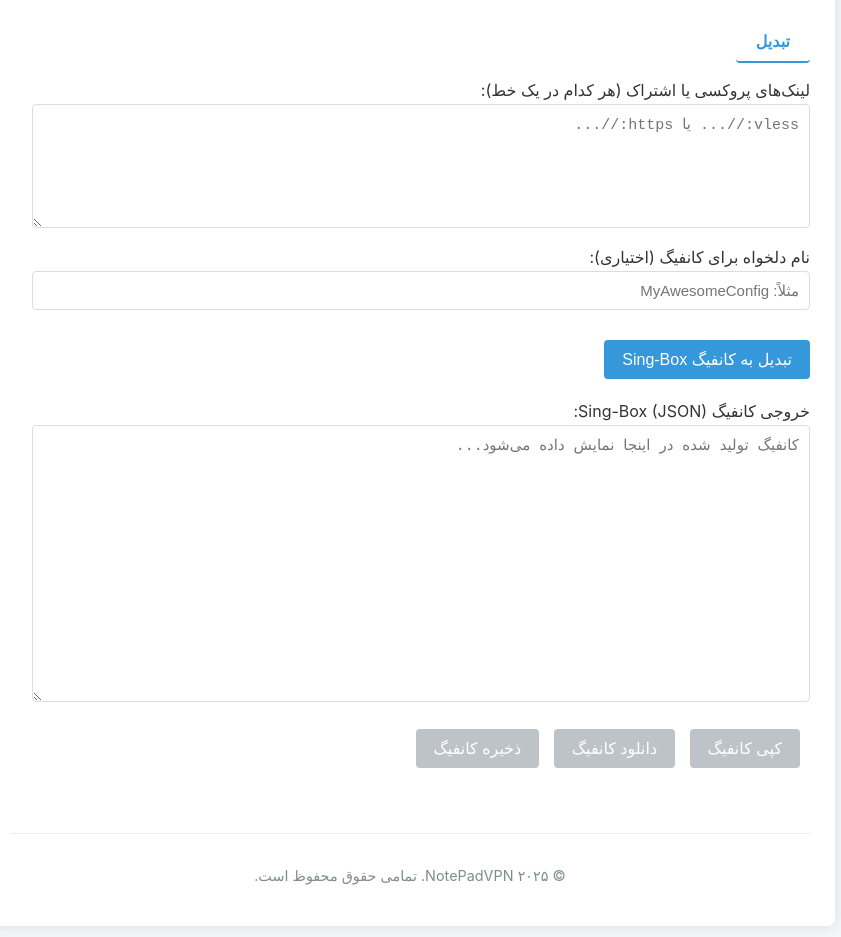
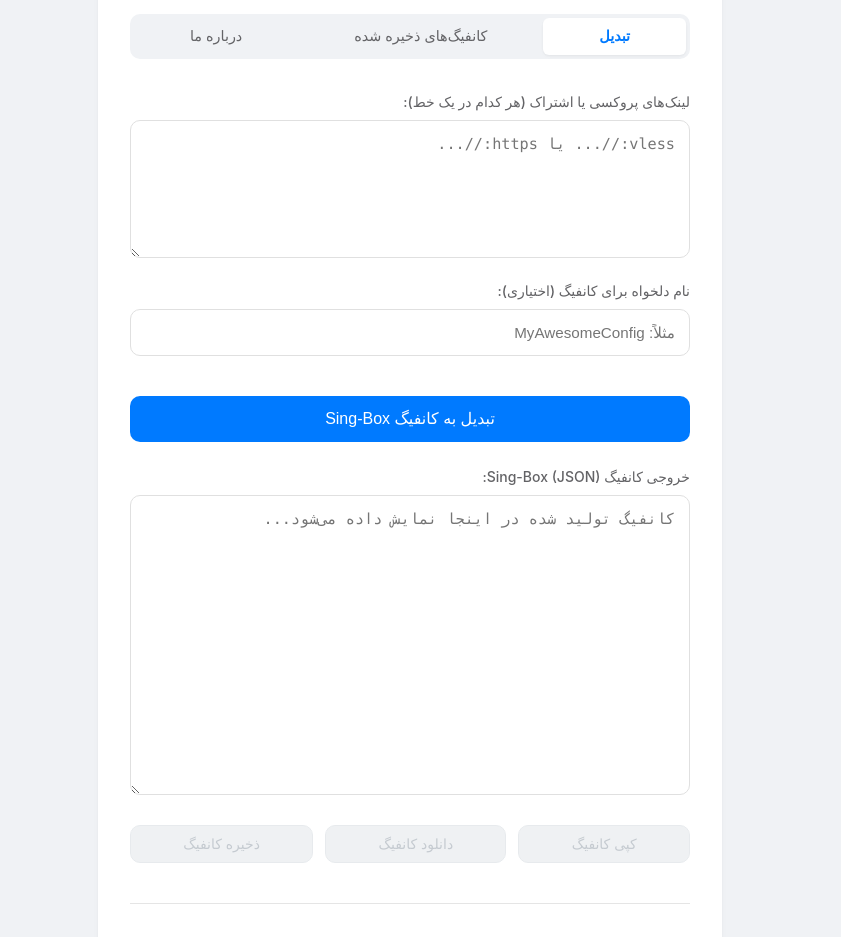
Before and after one commit to FReak4L/singbox-converter, a plain HTML site: page index.html in a window 1280 px wide. Shown: the part 199-1136 px from the top of the page, without its empty margins (230-1071 px from the left). Drawn offline with Linux system fonts and the light colour scheme.

Commit message:
Update style.css

```diff
--- a/style.css
+++ b/style.css
@@ -1,73 +1,100 @@
+:root {
+    --background-primary: #ffffff;
+    --background-secondary: #f0f2f5; /* Lighter gray for inputs/secondary elements */
+    --text-primary: #1c1c1e; /* iOS system black */
+    --text-secondary: #636366; /* iOS system gray */
+    --accent-primary: #007aff; /* iOS blue */
+    --accent-primary-hover: #005fcc;
+    --border-radius-md: 0.625rem; /* 10px */
+    --border-radius-lg: 0.825rem; /* 13px - iOS like corner radius */
+    --shadow-sm: 0 1px 2px 0 rgba(0, 0, 0, 0.03), 0 1px 6px -1px rgba(0, 0, 0, 0.02), 0 2px 4px 0 rgba(0, 0, 0, 0.02);
+    --shadow-md: 0 4px 6px -1px rgba(0, 0, 0, 0.05), 0 2px 4px -2px rgba(0, 0, 0, 0.05);
+}
+
 body {
-    font-family: -apple-system, BlinkMacSystemFont, "Segoe UI", Roboto, Helvetica, Arial, sans-serif;
-    line-height: 1.6;
+    font-family: -apple-system, BlinkMacSystemFont, "Segoe UI", Roboto, Helvetica, Arial, sans-serif, "Apple Color Emoji", "Segoe UI Emoji", "Segoe UI Symbol";
+    line-height: 1.5;
     margin: 0;
     padding: 20px;
-    background-color: #f4f7f9;
-    color: #333;
+    background-color: var(--background-secondary);
+    color: var(--text-primary);
     direction: rtl;
+    -webkit-font-smoothing: antialiased;
+    -moz-osx-font-smoothing: grayscale;
 }
 
 .container {
-    max-width: 800px;
-    margin: 0 auto;
-    background-color: #fff;
-    padding: 25px;
-    border-radius: 8px;
-    box-shadow: 0 0 15px rgba(0, 0, 0, 0.1);
+    max-width: 560px; /* Slightly wider for better layout */
+    margin: 30px auto;
+    background-color: var(--background-primary);
+    padding: 2rem; /* Ample padding */
+    border-radius: var(--border-radius-lg);
+    box-shadow: var(--shadow-md);
 }
 
 header {
     text-align: center;
-    margin-bottom: 25px;
-    border-bottom: 1px solid #eee;
-    padding-bottom: 20px;
+    margin-bottom: 2rem;
 }
 
 header h1 {
-    color: #2c3e50;
-    margin-bottom: 5px;
+    color: var(--text-primary);
+    margin-bottom: 0.5rem;
+    font-size: 1.75rem;
+    font-weight: 600;
 }
 
-header p a {
-    color: #3498db;
-    text-decoration: none;
+header p {
+    color: var(--text-secondary);
+    font-size: 0.95rem;
 }
 
-header p a:hover {
+.brand-link {
+    color: var(--accent-primary);
+    text-decoration: none;
+    font-weight: 500;
+}
+
+.brand-link:hover {
     text-decoration: underline;
 }
 
-.tabs {
+.tabs-container {
     display: flex;
-    margin-bottom: 20px;
-    border-bottom: 2px solid #ddd;
+    margin-bottom: 1.5rem;
+    background-color: var(--background-secondary);
+    border-radius: var(--border-radius-md);
+    padding: 0.25rem;
 }
 
 .tab-button {
-    padding: 10px 20px;
+    flex-grow: 1;
+    padding: 0.65rem 0.5rem;
     cursor: pointer;
     border: none;
     background-color: transparent;
-    font-size: 16px;
-    margin-left: 5px; /* For RTL */
-    border-bottom: 2px solid transparent;
-    transition: all 0.3s ease;
+    color: var(--text-secondary);
+    font-size: 0.9rem;
+    font-weight: 500;
+    border-radius: calc(var(--border-radius-md) - 0.25rem);
+    transition: background-color 0.2s ease-in-out, color 0.2s ease-in-out;
+    text-align: center;
 }
 
 .tab-button.active {
-    border-bottom-color: #3498db;
-    color: #3498db;
-    font-weight: bold;
+    background-color: var(--background-primary);
+    color: var(--accent-primary);
+    font-weight: 600;
+    box-shadow: var(--shadow-sm);
 }
 
-.tab-button:hover {
-    background-color: #f0f0f0;
+.tab-button:not(.active):hover {
+    color: var(--text-primary);
 }
 
 .tab-content {
     display: none;
-    padding: 15px 0;
+    padding-top: 0.5rem;
 }
 
 .tab-content.active {
@@ -75,86 +102,160 @@ header p a:hover {
 }
 
 main section {
-    margin-bottom: 20px;
+    margin-bottom: 1.5rem;
 }
 
-h2 {
-    color: #34495e;
-    margin-top: 0;
-    margin-bottom: 10px;
-    font-size: 1.3em;
+label {
+    display: block;
+    font-size: 0.875rem;
+    font-weight: 500;
+    color: var(--text-secondary);
+    margin-bottom: 0.5rem;
 }
 
 textarea, input[type="text"] {
-    width: calc(100% - 22px); /* Account for padding and border */
-    padding: 10px;
-    border: 1px solid #ddd;
-    border-radius: 4px;
-    font-size: 15px;
-    margin-bottom: 10px;
-    box-sizing: border-box; /* Ensures padding doesn't add to width */
+    width: 100%;
+    padding: 0.875rem; /* Consistent padding */
+    border: 1px solid #e0e0e0; /* Subtle border */
+    border-radius: var(--border-radius-md);
+    font-size: 0.95rem;
+    margin-bottom: 1rem;
+    box-sizing: border-box;
+    background-color: var(--background-primary); /* Or var(--background-secondary) for contrast */
+    color: var(--text-primary);
+    transition: border-color 0.2s ease, box-shadow 0.2s ease;
+    outline: none;
+}
+
+textarea:focus, input[type="text"]:focus {
+    border-color: var(--accent-primary);
+    box-shadow: 0 0 0 3px rgba(0, 122, 255, 0.15);
 }
 
 textarea {
     resize: vertical;
-    font-family: 'Courier New', Courier, monospace;
+    min-height: 80px;
+    font-family: 'Menlo', 'Consolas', 'Courier New', Courier, monospace;
 }
 
-button {
-    background-color: #3498db;
+.primary-button {
+    background-color: var(--accent-primary);
     color: white;
-    padding: 10px 18px;
+    padding: 0.85rem 1.5rem;
     border: none;
-    border-radius: 4px;
+    border-radius: var(--border-radius-md);
     cursor: pointer;
-    font-size: 16px;
-    transition: background-color 0.3s ease;
+    font-size: 1rem;
+    font-weight: 500;
+    transition: background-color 0.2s ease;
+    width: 100%; /* Full width button */
 }
 
-button:hover {
-    background-color: #2980b9;
+.primary-button:hover {
+    background-color: var(--accent-primary-hover);
 }
 
-button:disabled {
-    background-color: #bdc3c7;
+.primary-button:disabled {
+    background-color: #b0b0b0; /* Muted gray for disabled */
     cursor: not-allowed;
+    opacity: 0.7;
+}
+
+.secondary-button {
+    background-color: var(--background-secondary);
+    color: var(--text-primary);
+    padding: 0.65rem 1.25rem;
+    border: 1px solid #d1d1d1; /* Subtle border */
+    border-radius: var(--border-radius-md);
+    cursor: pointer;
+    font-size: 0.875rem;
+    font-weight: 500;
+    transition: background-color 0.2s ease, border-color 0.2s ease;
+}
+
+.secondary-button:hover {
+    background-color: #e8e8e8;
+    border-color: #c0c0c0;
+}
+
+.secondary-button:disabled {
+    background-color: #e9ecef;
+    color: #adb5bd;
+    border-color: #dee2e6;
+    cursor: not-allowed;
+    opacity: 0.7;
+}
+
+.output-buttons {
+    display: flex;
+    gap: 0.75rem; /* Space between buttons */
+    margin-top: 0.5rem;
 }
 
 .output-buttons button {
-    margin-right: 10px; /* For RTL */
-    margin-top: 10px;
+    flex-grow: 1;
 }
 
 #savedConfigsList .saved-item {
-    background-color: #ecf0f1;
-    padding: 10px;
-    margin-bottom: 10px;
-    border-radius: 4px;
+    background-color: var(--background-secondary);
+    padding: 0.85rem 1rem;
+    margin-bottom: 0.75rem;
+    border-radius: var(--border-radius-md);
     display: flex;
     justify-content: space-between;
     align-items: center;
+    box-shadow: var(--shadow-sm);
 }
 
 #savedConfigsList .saved-item span {
-    font-weight: bold;
+    font-weight: 500;
+    color: var(--text-primary);
 }
 
-#savedConfigsList .saved-item button {
-    background-color: #e74c3c;
-    font-size: 14px;
-    padding: 5px 10px;
+#savedConfigsList .saved-item .actions button {
+    margin-right: 0.5rem; /* RTL: margin-left */
+    padding: 0.4rem 0.8rem;
+    font-size: 0.8rem;
 }
-#savedConfigsList .saved-item button.load {
-    background-color: #2ecc71;
-    margin-left: 5px; /* For RTL */
+#savedConfigsList .saved-item .actions button.load {
+    background-color: #28a74520; /* Greenish tint */
+    color: #1f7535;
+    border: 1px solid #28a74580;
+}
+#savedConfigsList .saved-item .actions button.load:hover {
+    background-color: #28a74535;
+}
+#savedConfigsList .saved-item .actions button.delete {
+    background-color: #dc354520; /* Reddish tint */
+    color: #b02a37;
+    border: 1px solid #dc354580;
+}
+#savedConfigsList .saved-item .actions button.delete:hover {
+    background-color: #dc354535;
 }
 
 
+.empty-state {
+    text-align: center;
+    color: var(--text-secondary);
+    padding: 1.5rem;
+    background-color: var(--background-secondary);
+    border-radius: var(--border-radius-md);
+}
+
+.about-section p {
+    margin-bottom: 0.75rem;
+    color: var(--text-secondary);
+}
+.about-section strong {
+    color: var(--text-primary);
+}
+
 footer {
     text-align: center;
-    margin-top: 30px;
-    padding-top: 15px;
-    border-top: 1px solid #eee;
-    font-size: 0.9em;
-    color: #7f8c8d;
+    margin-top: 2.5rem;
+    padding-top: 1.5rem;
+    border-top: 1px solid #e5e5e5; /* Subtle separator */
+    font-size: 0.85rem;
+    color: #8e8e93; /* iOS system gray for footer */
 }
```
